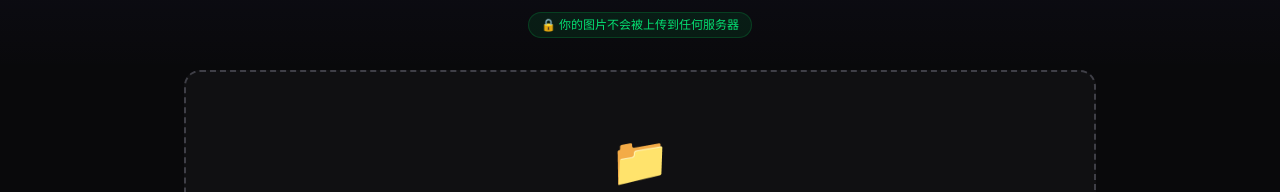
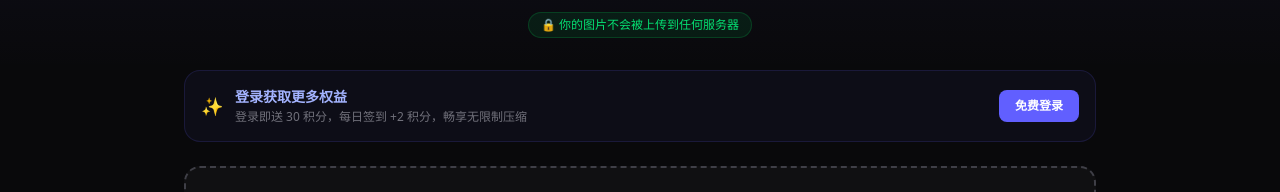
Before and after one commit to wangjavapeng/image-compressor, a Next.js app: page / in a window 1280 px wide. Shown: the part 120-312 px from the top of the page. Built offline with nearby package versions, Linux system fonts and the light colour scheme; no server answers.

Commit message:
fix: avatar click navigation to profile + guest login prompt banner

```diff
--- a/src/app/page.tsx
+++ b/src/app/page.tsx
@@ -60,14 +60,14 @@ export default function Home() {
       <header className="relative text-center pt-12 pb-8 px-6 bg-gradient-to-b from-indigo-500/[0.07] to-transparent">
         <div className="absolute top-4 right-4 flex items-center gap-3">
           {user && balance !== null && (
-            <a
-              href="/profile"
-              className="flex items-center gap-1.5 px-3 py-1.5 bg-zinc-800/80 border border-zinc-700 rounded-lg text-xs text-zinc-300 hover:border-indigo-500/50 transition-all"
+            <button
+              onClick={() => window.location.href = '/profile'}
+              className="flex items-center gap-1.5 px-3 py-1.5 bg-zinc-800/80 border border-zinc-700 rounded-lg text-xs text-zinc-300 hover:border-indigo-500/50 transition-all cursor-pointer"
             >
               <span>🔋</span>
               <span className="font-semibold text-indigo-400">{balance}</span>
               <span className="text-zinc-500">积分</span>
-            </a>
+            </button>
           )}
           <GoogleLogin />
         </div>
@@ -131,6 +131,25 @@ export default function Home() {
                 关闭
               </button>
             </div>
+          </div>
+        )}
+
+        {/* Login prompt for guests */}
+        {!user && (
+          <div className="mb-6 p-4 bg-indigo-500/5 border border-indigo-500/15 rounded-2xl flex items-center justify-between">
+            <div className="flex items-center gap-3">
+              <span className="text-lg">✨</span>
+              <div>
+                <div className="text-sm font-semibold text-indigo-300">登录获取更多权益</div>
+                <div className="text-xs text-zinc-500 mt-0.5">登录即送 30 积分，每日签到 +2 积分，畅享无限制压缩</div>
+              </div>
+            </div>
+            <a
+              href="/api/auth/google"
+              className="px-4 py-2 bg-indigo-500 text-white text-xs font-semibold rounded-lg hover:bg-indigo-400 transition-all whitespace-nowrap"
+            >
+              免费登录
+            </a>
           </div>
         )}
 
--- a/src/components/GoogleLogin.tsx
+++ b/src/components/GoogleLogin.tsx
@@ -1,6 +1,7 @@
 'use client';
 
-import { useEffect, useState } from 'react';
+import { useEffect, useState, useCallback } from 'react';
+import { useRouter } from 'next/navigation';
 
 interface User {
   id: number;
@@ -10,7 +11,12 @@ interface User {
   avatarUrl: string;
 }
 
-export default function GoogleLogin() {
+interface GoogleLoginProps {
+  onUserChange?: (user: User | null) => void;
+}
+
+export default function GoogleLogin({ onUserChange }: GoogleLoginProps) {
+  const router = useRouter();
   const [user, setUser] = useState<User | null>(null);
   const [loading, setLoading] = useState(true);
 
@@ -19,10 +25,11 @@ export default function GoogleLogin() {
       .then((res) => res.json())
       .then((data) => {
         if (data.user) setUser(data.user);
+        onUserChange?.(data.user || null);
       })
       .catch(() => {})
       .finally(() => setLoading(false));
-  }, []);
+  }, [onUserChange]);
 
   const handleLogin = () => {
     window.location.href = '/api/auth/google';
@@ -31,6 +38,11 @@ export default function GoogleLogin() {
   const handleLogout = async () => {
     await fetch('/api/auth/logout');
     setUser(null);
+    onUserChange?.(null);
+  };
+
+  const goToProfile = () => {
+    router.push('/profile');
   };
 
   if (loading) {
@@ -44,9 +56,9 @@ export default function GoogleLogin() {
   if (user) {
     return (
       <div className="flex items-center gap-3">
-        <a
-          href="/profile"
-          className="flex items-center gap-2 hover:opacity-80 transition-opacity"
+        <button
+          onClick={goToProfile}
+          className="flex items-center gap-2 hover:opacity-80 transition-opacity cursor-pointer"
           title="个人中心"
         >
           <img
@@ -56,7 +68,7 @@ export default function GoogleLogin() {
             referrerPolicy="no-referrer"
           />
           <span className="text-sm text-zinc-300 hidden sm:inline">{user.name}</span>
-        </a>
+        </button>
         <button
           onClick={handleLogout}
           className="text-xs text-zinc-500 hover:text-zinc-300 transition-colors cursor-pointer"
```
